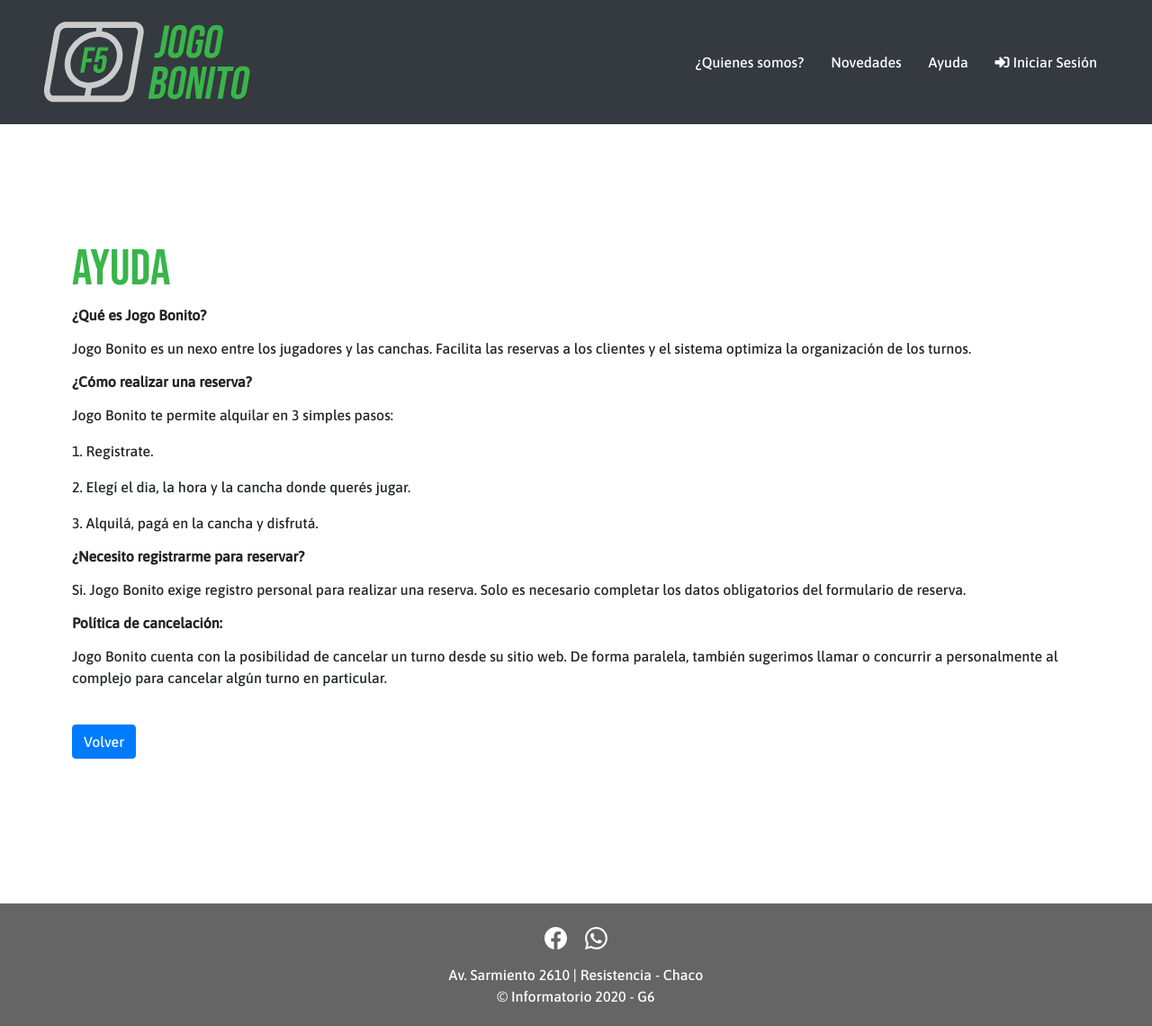
After one commit to jhorgesub/Gestion_turnos, a Django app: template templates/autenticacion/ayuda.html in a window 1280 px wide. The commit adds this page. Shown: the whole page at 90% size. Run offline with Django 3.2, Linux system fonts and the light colour scheme; the template is opened without the code that fills it, so the values that code supplies are empty; some libraries are stand-ins or nearby versions.

Commit message:
'Acerca de' reemplazado por ¿Quienes somos?' - Agregado sección 'Ayuda'

```diff
--- a/applications/autenticacion/urls.py
+++ b/applications/autenticacion/urls.py
@@ -26,8 +26,10 @@ urlpatterns = [
     path('novedades/<int:id>/editar', views.editar_noticia, name="editar_noticia"),
     path('usuarios/', views.listado_usuarios,name='listado_usuarios'),
     path('usuario/bloquear/<id>', views.bloquear_usuario,name='bloquear_usuario'),
-    path('acerca_de', views.acerca_de, name='acerca_de'),
+    path('quienes_somos', views.quienes_somos, name='quienes_somos'),
     path('usuario/avatar', views.imagen_perfil, name="imagen_perfil"),
+    path('ayuda', views.ayuda, name='ayuda'),
+
 
 
 ]
--- a/static/css/styles.css
+++ b/static/css/styles.css
@@ -272,3 +272,8 @@ aside .logout {
 .noticias {
     margin: 8rem 5rem 10rem 5rem;
 }
+
+.subtitulo-ayuda{
+    font-weight: bold;
+    line-height: 18px;
+}
--- /dev/null
+++ b/templates/autenticacion/ayuda.html
@@ -0,0 +1,20 @@
+{% extends 'index.html' %} {% load static %}{% block content %}
+
+<div class="ayuda noticias">
+    <h1>Ayuda</h1>
+    <p class="subtitulo-ayuda">¿Qué es Jogo Bonito?</p>
+    <p>Jogo Bonito es un nexo entre los jugadores y las canchas. Facilita las reservas a los clientes y el sistema optimiza la organización de los turnos.</p>
+    <p class="subtitulo-ayuda">¿Cómo realizar una reserva?</p>
+    <p>Jogo Bonito te permite alquilar en 3 simples pasos:
+    <p>1. Registrate.</p>
+    <p>2. Elegí el dia, la hora y la cancha donde querés jugar.</p>
+    <p>3. Alquilá, pagá en la cancha y disfrutá.</p>
+
+    <p class="subtitulo-ayuda">¿Necesito registrarme para reservar?</p>
+    <p>Si. Jogo Bonito exige registro personal para realizar una reserva. Solo es necesario completar los datos obligatorios del formulario de reserva.</p>
+    <p class="subtitulo-ayuda">Política de cancelación:</p>
+    <p>Jogo Bonito cuenta con la posibilidad de cancelar un turno desde su sitio web. De forma paralela, también sugerimos llamar o concurrir a personalmente al complejo para cancelar algún turno en particular.</p>
+    <br/>
+    <a class="btn btn-primary" href="{% url 'home' %}">Volver</a>
+</div>
+{% endblock %}
--- a/templates/autenticacion/acerca_de.html
+++ b/templates/autenticacion/quienes_somos.html
@@ -1,8 +1,8 @@
 {% extends 'index.html' %} {% load static %}{% block content %}
 
 <div class="acerca_de noticias">
-    <h1>Acerca de</h1>
-    JOGO BONITO es un sitio que te permite reservar un cancha de forma rápida y sencilla en nuestro complejo de Av. Sarmiento 2610. Ya no tenés que venir o llamarnos para que conseguir un horario. A través del buscador por fecha y cancha encontrarás la tuya
+    <h1>¿Quienes somos?</h1>
+    <p>JOGO BONITO es un sitio que te permite reservar una cancha de forma rápida y sencilla en nuestro complejo de Av. Sarmiento 2610. Ya no tenés que venir o llamarnos para que conseguir un horario. A través de nuestro buscador por fecha, hora y cancha encontrarás la tuya
     libre para que puedas disfrutar de ese momento con amigos y mostrar toda esa magia. Hacé tu reserva y solo presentate a jugar ese dia y hora, sin señas ni adelantos.
     <br/>
     <br/>
--- a/templates/index.html
+++ b/templates/index.html
@@ -94,8 +94,9 @@
 
 
                         <li class="nav-item ">
+                            <a class="btn btn-dark" href="{% url 'quienes_somos' %}">¿Quienes somos?</a>
                             <a class="btn btn-dark" href="{% url 'novedades' %}">Novedades</a>
-                            <a class="btn btn-dark" href="{% url 'acerca_de' %}">Acerca de</a>
+                            <a class="btn btn-dark" href="{% url 'ayuda' %}">Ayuda</a>
                             <a class="btn btn-dark" href="{% url 'login' %}"> <i class="fas fa-sign-in-alt"></i> Iniciar Sesión</a>
 
                         </li>
--- a/templates/turnos/base_turnos.html
+++ b/templates/turnos/base_turnos.html
@@ -259,7 +259,6 @@
     <script src="https://cdn.datatables.net/1.10.23/js/jquery.dataTables.min.js "></script>
     <script src="{% static 'js/script.js' %} "></script>
 
-
 </body>
 
 </html>
```
Also changed, not shown: applications/autenticacion/views.py (+5 -2 lines).
